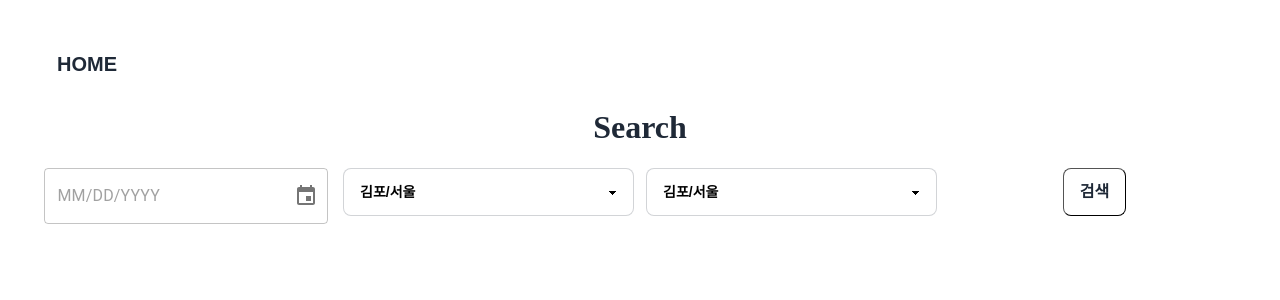
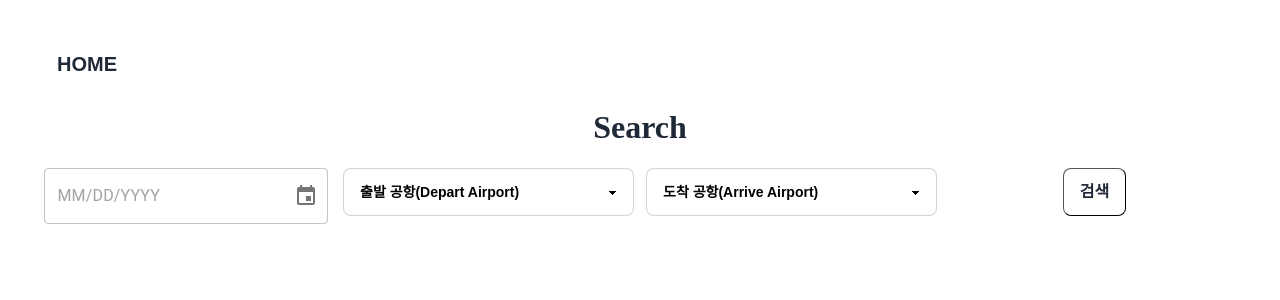
Before and after one commit to Dark-jin/Airplane, a React (Vite) app: page /search in a window 1280 px wide. Shown: the top 300 px of the page. Built offline with nearby package versions, Linux system fonts and the light colour scheme.

Commit message:
feat: default select

```diff
--- a/src/pages/Search.tsx
+++ b/src/pages/Search.tsx
@@ -71,6 +71,9 @@ const Search = () => {
             className="select w-full max-w-xs select-bordered"
             onChange={(e) => setDepart(e.target.value)}
           >
+            <option disabled selected>
+              출발 공항(Depart Airport)
+            </option>
             {startcity.map((item, index) => (
               <option key={index} value={item.eng}>
                 {item.kor}
@@ -83,6 +86,9 @@ const Search = () => {
             className="select w-full max-w-xs select-bordered"
             onChange={(e) => setArrive(e.target.value)}
           >
+            <option disabled selected>
+              도착 공항(Arrive Airport)
+            </option>
             {endcity.map((item, index) => (
               <option key={index} value={item.eng}>
                 {item.kor}
```
